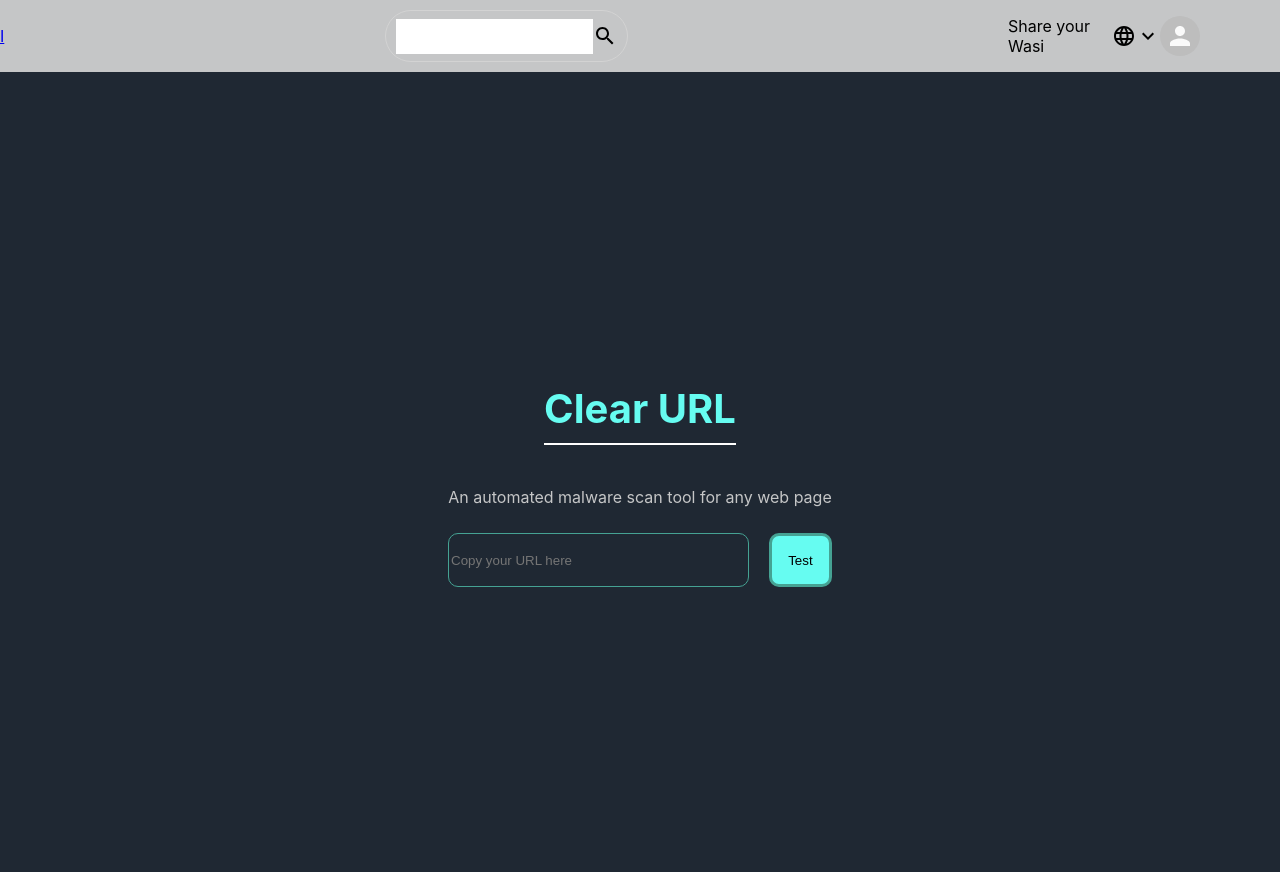
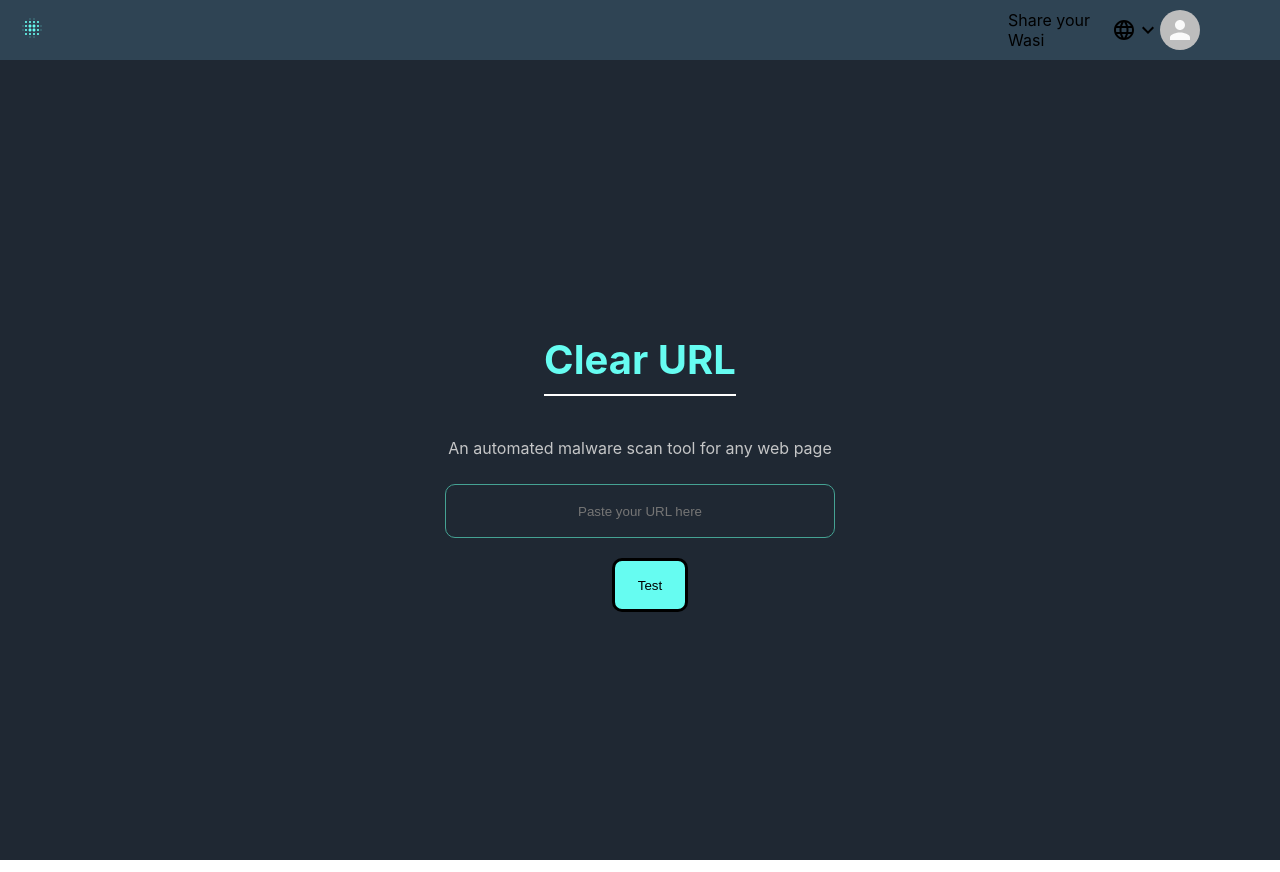
Before and after one commit to ntobar/givebackhacks-project, a React (Create React App) app in the folder avoidware/: page / in a window 1280 px wide. Built offline with nearby package versions, Linux system fonts and the light colour scheme.

Commit message:
added section header

```diff
--- a/avoidware/src/components/Header/Header.css
+++ b/avoidware/src/components/Header/Header.css
@@ -4,36 +4,15 @@
   align-items: center;
   position: sticky;
   top: 0;
-  background-color: #c5c6c7;
+  background-color: #2f4454;
   z-index: 100;
   width: 100%;
+  height: 60px;
 }
 
-.url_textField {
-  display: flex;
-  flex-direction: row;
-}
-
-.url_textField > button {
+.icon {
   margin-left: 20px;
-  height: 54px;
-  width: 20%;
-  background-color: #66fcf1;
-  color: black;
-  border: 3px solid #45a293;
-  border-radius: 10px;
-  outline: none;
-}
-
-.header_center {
-  display: flex;
-  flex: 1;
-  align-items: center;
-  max-width: fit-content;
-  padding: 10px;
-  height: 30px;
-  border: 1px solid lightgray;
-  border-radius: 999px;
+  color: #66fcf1;
 }
 
 .header_center > input {
--- a/avoidware/src/components/Header/Header.js
+++ b/avoidware/src/components/Header/Header.js
@@ -4,17 +4,17 @@ import SearchIcon from "@material-ui/icons/Search";
 import LanguageIcon from "@material-ui/icons/Language";
 import ExpandMoreIcon from "@material-ui/icons/ExpandMore";
 import { Avatar } from "@material-ui/core";
+import BlurOnIcon from "@material-ui/icons/BlurOn";
 import "./Header.css";
 
 function Header() {
   return (
     <div className="header">
-      <Link to="/">I</Link>
+      <Link className="icon" to="/">
+        <BlurOnIcon />
+      </Link>
 
-      <div className="header_center">
-        <input type="text" />
-        <SearchIcon />
-      </div>
+      <div className="sections_header"></div>
 
       <div className="header_right">
         <p>Share your Wasi</p>
--- a/avoidware/src/components/Landing/Landing.css
+++ b/avoidware/src/components/Landing/Landing.css
@@ -11,6 +11,33 @@
   /* flex-direction: column; */
   width: 30%;
   height: 100vh;
+}
+
+.url_textField {
+  display: flex;
+  flex-direction: row;
+}
+
+::-webkit-input-placeholder {
+  text-align: center;
+}
+
+.url_textField > button {
+  margin-left: 20px;
+  height: 54px;
+  width: 20%;
+  background-color: #66fcf1;
+  color: black;
+  border: 3px solid black;
+  border-radius: 10px;
+  outline: none;
+  margin-top: 20px;
+}
+
+.url_textField > button:hover {
+  background-color: #1f2833;
+  color: white;
+  border: 3px solid #66fcf1;
 }
 
 .home > background {
--- a/avoidware/src/components/Landing/Landing.js
+++ b/avoidware/src/components/Landing/Landing.js
@@ -28,7 +28,7 @@ function Landing() {
           </p>
           <div className="url_textField">
             <input
-              placeholder="Copy your URL here"
+              placeholder="Paste your URL here"
               className="urlInput"
               type="text"
             />
```
